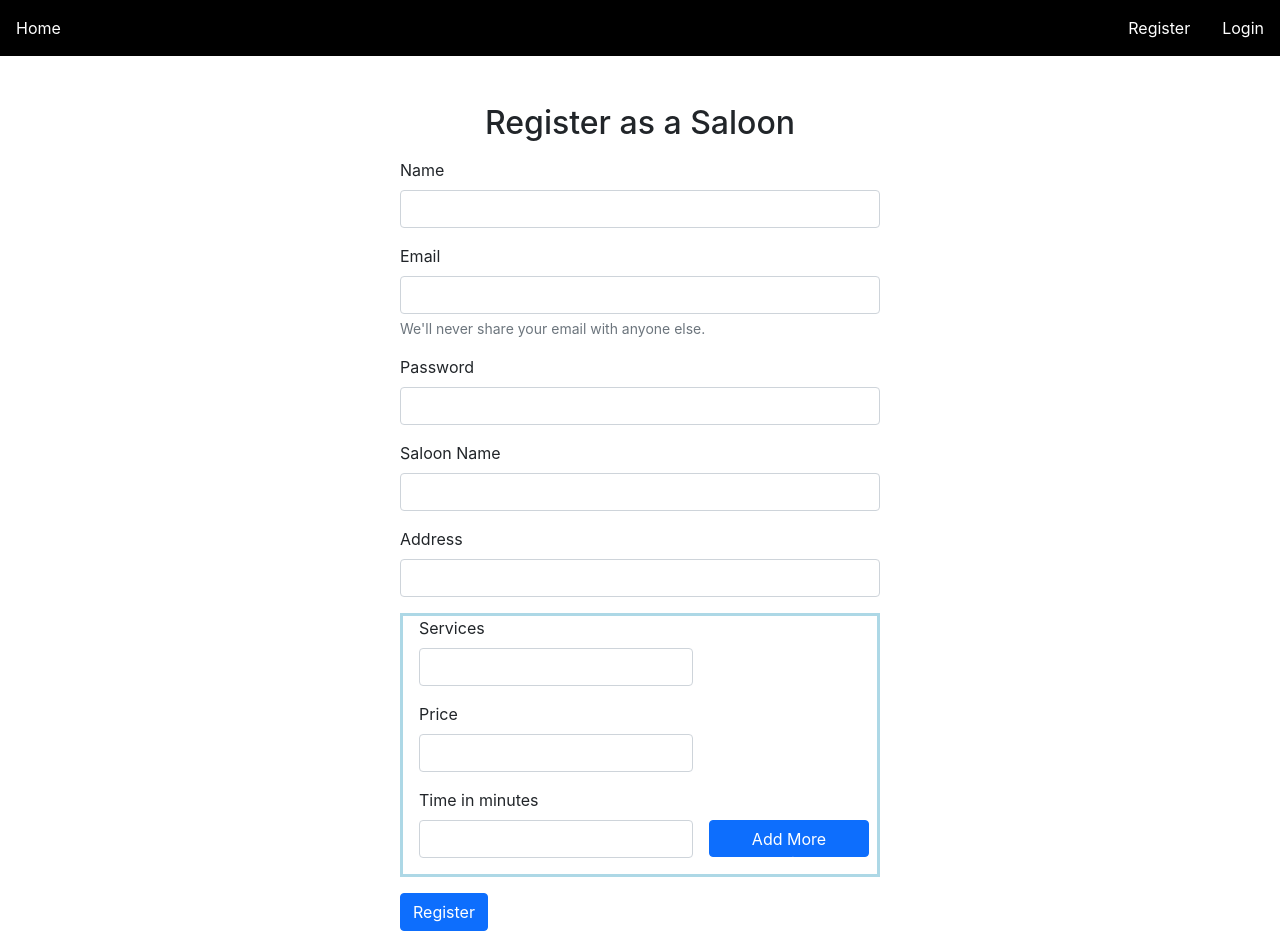
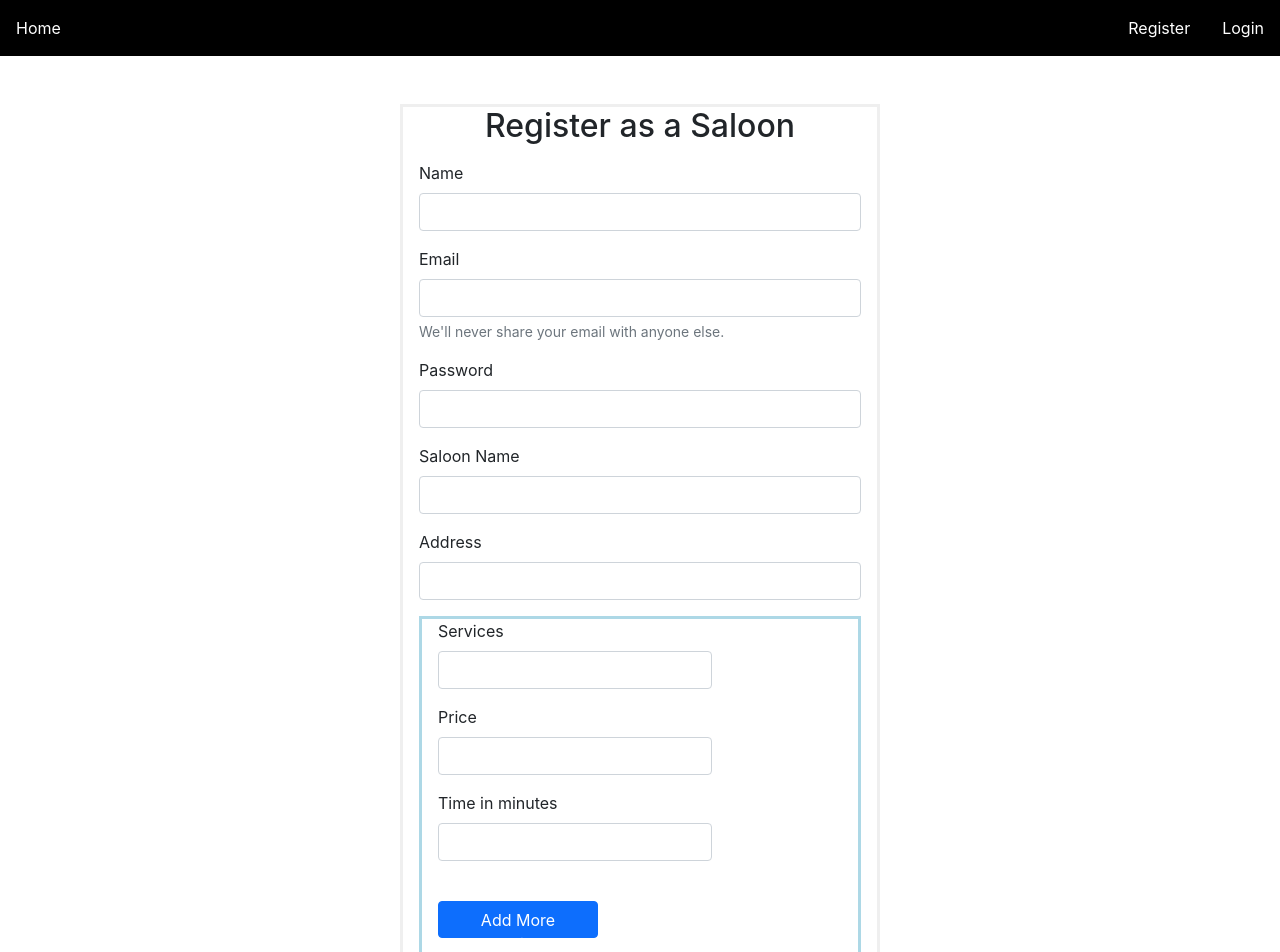
Before and after one commit to radh1Ka-sr/TrimTracker, a React (Create React App) app in the folder frontend/: page /saloonRegister in a window 1280 px wide. Shown: the top 952 px of the page. Built offline with nearby package versions, Linux system fonts and the light colour scheme.

Commit message:
kuch kuch ki h

```diff
--- a/frontend/src/App.js
+++ b/frontend/src/App.js
@@ -22,6 +22,7 @@ function App() {
     < >
       <BrowserRouter>
    <ButtonAppBar/>
+
    <Routes>
     <Route exact path="/" element={<Home/>}/>
     <Route exact path="/saloonRegister" element={<SaloonRegister/>} />
--- a/frontend/src/components/saloon/SaloonLogin.js
+++ b/frontend/src/components/saloon/SaloonLogin.js
@@ -31,23 +31,23 @@ const SaloonLogin = () => {
 
   return (
     <div>
-    <div style={{marginTop:'3rem',marginLeft:'25rem',marginRight:'25rem',marginBottom:'1rem'}}>
+    <div style={{marginTop:'3rem',marginLeft:'25rem',marginRight:'25rem',marginBottom:'1rem',borderStyle:'solid',borderColor:'ButtonShadow'}}>
          <h2 style={{display:'flex',justifyContent:'center',marginBottom:'1rem'}}>Login as a Saloon </h2>
          <form onSubmit={handleSubmit}>
-        <div className="mb-3">
+        <div className="mb-3" style={{margin:'1rem'}}>
     <label for="exampleInputEmail1" className="form-label">Email</label>
     <input type="email" className="form-control" id="exampleInputEmail1" aria-describedby="emailHelp"
     onChange={(event) => setEmail(event.target.value)}
     required/>
     <div id="emailHelp" className="form-text">We'll never share your email with anyone else.</div>
   </div>
-  <div className="mb-3">
+  <div className="mb-3" style={{margin:'1rem'}}>
     <label for="exampleInputPassword1" className="form-label">Password</label>
     <input type="password" className="form-control" id="exampleInputPassword1"
     onChange={(event) => setPassword(event.target.value)}
     required/>
   </div>
-  <button type="submit" className="btn btn-primary">Login</button>
+  <button type="submit" className="btn btn-primary" style={{margin:'1rem'}}>Login</button>
   </form>
     </div>
     <div style={{marginBottom:'2rem'}}>
--- a/frontend/src/components/saloon/SaloonRegister.js
+++ b/frontend/src/components/saloon/SaloonRegister.js
@@ -61,35 +61,35 @@ const SaloonRegister = () => {
 
   return (
     <div>
-       <form onSubmit={handleSubmit} style={{marginTop:'3rem',marginLeft:'25rem',marginRight:'25rem',marginBottom:'1rem'}}>
+       <form onSubmit={handleSubmit} style={{marginTop:'3rem',marginLeft:'25rem',marginRight:'25rem',marginBottom:'1rem',borderStyle:'solid',borderColor:'ButtonShadow'}}>
         <h2 style={{display:'flex',justifyContent:'center',marginBottom:'1rem'}}>Register as a Saloon </h2>
-      <div className="mb-3">
+      <div className="mb-3" style={{margin:'1rem'}}>
     <label for="exampleInputEmail1" className="form-label">Name</label>
     <input type="name" className="form-control" id="exampleInputname" aria-describedby="nameHelp"
     onChange={(event) => setName(event.target.value)}  />
   </div>
-  <div className="mb-3">
+  <div className="mb-3" style={{margin:'1rem'}}>
     <label for="exampleInputEmail1" className="form-label">Email</label>
     <input type="email" className="form-control" id="exampleInputEmail1" aria-describedby="emailHelp"
     onChange={(event) => setEmail(event.target.value)} />
     <div id="emailHelp" className="form-text">We'll never share your email with anyone else.</div>
   </div>
-  <div className="mb-3">
+  <div className="mb-3" style={{margin:'1rem'}}>
     <label for="exampleInputPassword1" className="form-label">Password</label>
     <input type="password" className="form-control" id="exampleInputPassword1"
     onChange={(event) => setPassword(event.target.value)} />
   </div>
-  <div className="mb-3">
+  <div className="mb-3" style={{margin:'1rem'}}>
     <label for="exampleInputEmail1" className="form-label">Saloon Name</label>
     <input type="name" className="form-control" id="exampleInputname" aria-describedby="nameHelp"
     onChange={(event) => setSaloonName(event.target.value)} />
   </div>
-  <div className="mb-3">
+  <div className="mb-3" style={{margin:'1rem'}}>
     <label for="exampleInputEmail1" className="form-label">Address</label>
     <input type="name" className="form-control" id="exampleInputname" aria-describedby="nameHelp"
     onChange={(event) => setAddress(event.target.value)} />
   </div>
-  <div style={{display:'flex',flexWrap:'wrap',borderStyle:'solid',borderColor:'lightblue',marginTop:'1rem',marginBottom:'1rem'}}>
+  <div style={{display:'flex',flexWrap:'wrap',borderStyle:'solid',borderColor:'lightblue',marginTop:'1rem',marginBottom:'1rem',margin:'1rem'}}>
   <div className="mb-3" style={{marginLeft:'1rem'}}>
     <label for="exampleInputEmail1" className="form-label" >Services</label>
     <input type="name" className="form-control" id="exampleInputname" aria-describedby="nameHelp"
@@ -106,10 +106,10 @@ const SaloonRegister = () => {
     onChange={(event) => setTimeInput(event.target.value)}  value={timeInput} />
   </div>
 
-  <button type="button" class="btn btn-primary" style={{ marginLeft:'1rem',width:'10rem',maxHeight:'2.3rem',marginTop:'2rem'}}   onClick={handleAddService} >Add More Services</button>
+  <button type="button" class="btn btn-primary" style={{ marginLeft:'1rem',width:'10rem',maxHeight:'2.3rem',marginTop:'1.5rem',marginBottom:'1rem'}}   onClick={handleAddService} >Add More Services</button>
 
   </div>
-  <button type="submit" className="btn btn-primary">Register</button>
+  <button type="submit" className="btn btn-primary" style={{margin:'1rem'}}>Register</button>
 
 </form>
 <div style={{marginBottom:'2rem'}}>
--- a/frontend/src/components/user/UserHome.js
+++ b/frontend/src/components/user/UserHome.js
@@ -3,7 +3,14 @@ import React from 'react';
 const UserHome = () => {
   return (
     <div>
-      User home
+     <div className="card" style={{width: '18rem',marginTop:'1.5rem',marginLeft:'1.5rem'}}>
+  <img src="https://encrypted-tbn0.gstatic.com/images?q=tbn:ANd9GcTIse0KhEa81SKl5tsG0q3wf-34vk7rj3swv4XbYg9J-nx14pfEP4X1fS2vl2dfmvIg1vM&usqp=CAU" className="card-img-top" alt="..."/>
+  <div className="card-body">
+    <h5 className="card-title">Saloon Name</h5>
+    <p className="card-text">Address of Saloon.</p>
+    <a href="#" className="btn btn-dark">Lets Get into the Shop</a>
+  </div>
+</div>
     </div>
   );
 }
--- a/frontend/src/components/user/UserLogin.js
+++ b/frontend/src/components/user/UserLogin.js
@@ -30,11 +30,11 @@ const UserLogin = () => {
 
   return (
     <div>
-      <div style={{ marginTop: '3rem', marginLeft: '25rem', marginRight: '25rem', marginBottom: '1rem' }}>
+      <div style={{ marginTop: '3rem', marginLeft: '25rem', marginRight: '25rem', marginBottom: '1rem',borderStyle:'solid',borderColor:'ButtonShadow' }}>
         <h2 style={{ display: 'flex', justifyContent: 'center', marginBottom: '1rem' }}>Login as a Customer</h2>
         <form onSubmit={handleSubmit}>
-          <div className="mb-3">
-            <label htmlFor="exampleInputEmail1" className="form-label">Email</label>
+          <div className="mb-3" style={{margin:'1rem'}}>
+            <label htmlFor="exampleInputEmail1" className="form-label" >Email</label>
             <input
               type="email"
               className="form-control"
@@ -45,8 +45,8 @@ const UserLogin = () => {
             />
             <div id="emailHelp" className="form-text">We'll never share your email with anyone else.</div>
           </div>
-          <div className="mb-3">
-            <label htmlFor="exampleInputPassword1" className="form-label">Password</label>
+          <div className="mb-3" style={{margin:'1rem'}}>
+            <label htmlFor="exampleInputPassword1" className="form-label" >Password</label>
             <input
               type="password"
               className="form-control"
@@ -55,7 +55,7 @@ const UserLogin = () => {
               required
             />
           </div>
-          <button type="submit" className="btn btn-primary">Login</button>
+          <button type="submit" className="btn btn-primary" style={{margin:'1rem'}}>Login</button>
         </form>
       </div>
       <div style={{ marginBottom: '2rem' }}>
--- a/frontend/src/components/user/UserRegister.js
+++ b/frontend/src/components/user/UserRegister.js
@@ -55,11 +55,11 @@ const UserRegister = () => {
   }
 
   return (
-    <div>
-      <form onSubmit={handleSubmit} style={{marginTop:'3rem',marginLeft:'25rem',marginRight:'25rem',marginBottom:'1rem'}}>
+    <div >
+      <form onSubmit={handleSubmit} style={{marginTop:'3rem',marginLeft:'25rem',marginRight:'25rem',marginBottom:'1rem',borderStyle:'solid',borderColor:'ButtonShadow'}}>
         <h2 style={{display:'flex',justifyContent:'center',marginBottom:'1rem'}}>Register as a Customer </h2>
 
-        <div className="mb-3">
+        <div className="mb-3" style={{margin:'1rem'}}>
           <label htmlFor="exampleInputName" className="form-label">Name</label>
           <input
             type="text"
@@ -71,7 +71,7 @@ const UserRegister = () => {
           {errors.name && <div className="form-text text-danger">{errors.name}</div>}
         </div>
 
-        <div className="mb-3">
+        <div className="mb-3" style={{margin:'1rem'}}>
           <label htmlFor="exampleInputEmail1" className="form-label">Email</label>
           <input
             type="email"
@@ -84,7 +84,7 @@ const UserRegister = () => {
           {errors.email && <div className="form-text text-danger">{errors.email}</div>}
         </div>
 
-        <div className="mb-3">
+        <div className="mb-3" style={{margin:'1rem'}}>
           <label htmlFor="exampleInputPassword1" className="form-label">Password</label>
           <input
             type="password"
@@ -95,7 +95,7 @@ const UserRegister = () => {
           {errors.password && <div className="form-text text-danger">{errors.password}</div>}
         </div>
 
-        <div className="mb-3">
+        <div className="mb-3" style={{margin:'1rem'}}>
           <label htmlFor="exampleInputPhone" className="form-label">Phone No.</label>
           <input
             type="text"
@@ -107,7 +107,7 @@ const UserRegister = () => {
           {errors.phone && <div className="form-text text-danger">{errors.phone}</div>}
         </div>
 
-        <div className="mb-3">
+        <div className="mb-3" style={{margin:'1rem'}}>
           <label htmlFor="exampleInputGender" className="form-label">Gender</label>
           <input
             type="text"
@@ -119,7 +119,7 @@ const UserRegister = () => {
           {errors.gender && <div className="form-text text-danger">{errors.gender}</div>}
         </div>
 
-        <button type="submit" className="btn btn-primary">Register</button>
+        <button type="submit" className="btn btn-primary" style={{margin:'1rem'}}>Register</button>
       </form>
 
       <div style={{marginBottom:'2rem'}}>
```
